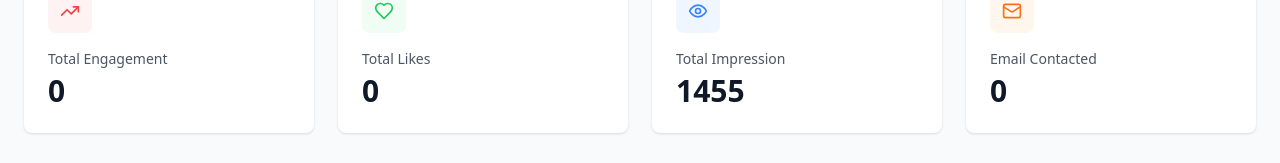
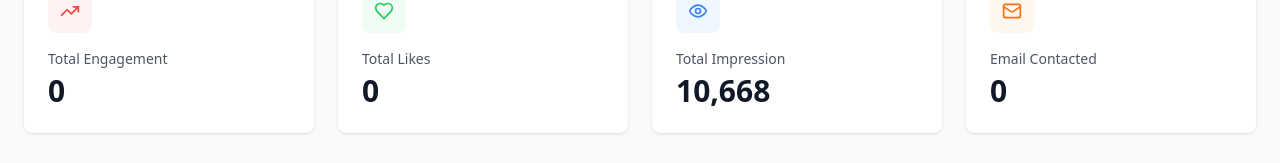
Before and after one commit to ITCartofficial/LISxDashboard, a React (Vite) app: page / in a window 1280 px wide. Shown: the part 328-491 px from the top of the page. Built offline with nearby package versions, Linux system fonts and the light colour scheme.

Commit message:
feat: update Total Impression metric value for accuracy

```diff
--- a/src/App.tsx
+++ b/src/App.tsx
@@ -247,7 +247,7 @@ function App() {
             <MetricCard
               title="Total Impression"
               // value={dashboardData?.total_impressions.toLocaleString()}
-              value={"1455"}
+              value={"10,668"}
               change={dashboardData?.total_impressions ? 4.4 : 0}
               icon={<Eye className="w-5 h-5 text-blue-500" />}
               iconBgColor="bg-blue-50"
```
